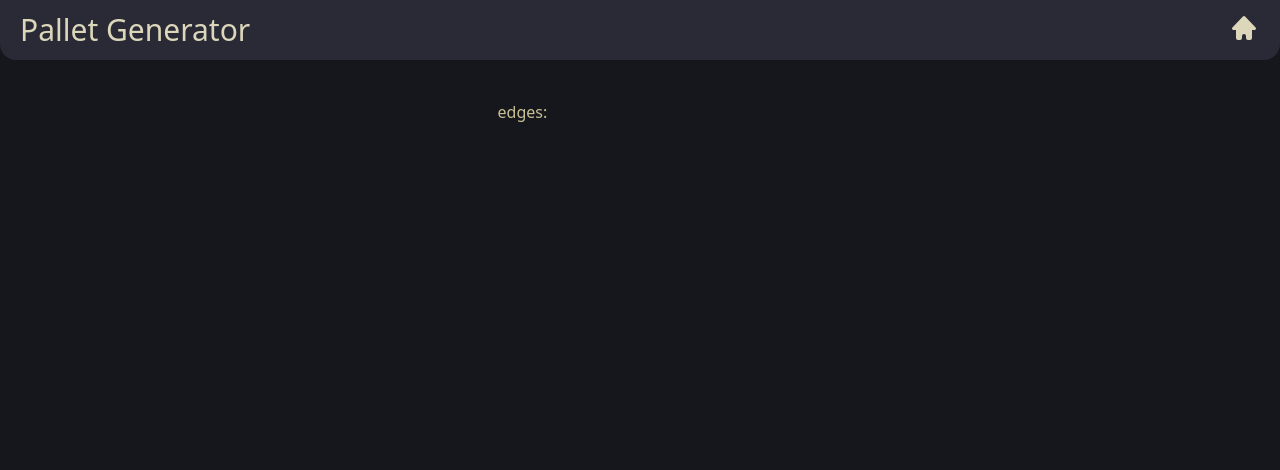
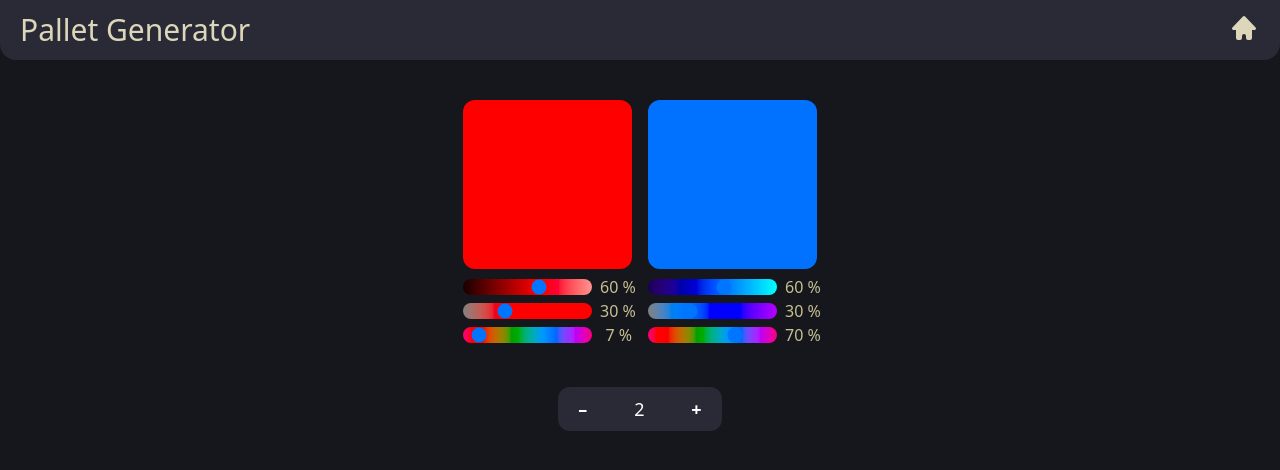
Before and after one commit to HasSak-47/oneoffs, a React (Vite) app: page /oneoffs/PalletGenerator in a window 1280 px wide. Shown: the top 470 px of the page. Built offline with nearby package versions, Linux system fonts and the light colour scheme.

Commit message:
color selector almost over?

```diff
--- a/src/PalletGenerator.tsx
+++ b/src/PalletGenerator.tsx
@@ -2,12 +2,17 @@ import { ChangeEventHandler, useState } from 'react';
 import { oklab_to_rgb, oklch_to_oklab, rgb_to_hex } from './color';
 import Header from './Header';
 
+interface ColorProps {
+  L: number;
+  c: number;
+  h: number;
+  setl: (v: number) => void;
+  setc: (v: number) => void;
+  seth: (v: number) => void;
+}
+
 // @ts-ignore
-function ColorPicker() {
-  const [L, setl] = useState(0.8);
-  const [c, setc] = useState(0.3);
-  const [h, seth] = useState(0);
-
+function ColorPicker({ L, c, h, setl, setc, seth }: ColorProps) {
   const fmt = (
     beg_l: number,
     beg_c: number,
@@ -36,21 +41,22 @@ function ColorPicker() {
     on: ChangeEventHandler<HTMLInputElement>
   ) => {
     return (
-      <div className='color-picker-slider'>
-        {' '}
+      <div className='flex items-center gap-2'>
         <input
-          className='color-picker-slider-slider'
+          className='min-w-0 flex-1 appearance-none rounded-xl'
           type='range'
           max='1000'
           min='0'
           step='1'
-          defaultValue={def * 1000}
+          value={def * 1000}
           style={{
             backgroundImage: bg_image,
           }}
           onChange={on}
         />
-        <div className='color-picker-slider-text'>{def} %</div>
+        <div className='text-oldWhite w-8 text-right whitespace-nowrap'>
+          {Math.round(def * 100)} %
+        </div>
       </div>
     );
   };
@@ -66,19 +72,17 @@ function ColorPicker() {
     seth(parseInt(e.target.value) / 1000)
   );
 
-  console.log(L, c, h);
-
   return (
-    <div className='color-picker'>
+    <div className='max-w-[200px] md:max-w-[400px]'>
       <button
-        className='color-picker-square'
+        className='aspect-square w-full rounded-xl hover:scale-110 hover:cursor-copy'
         style={{ backgroundImage: fmt(L, c, h, L, c, h) }}
         onClick={(_) => {
           const rgb = oklab_to_rgb(oklch_to_oklab({ L, c, h }));
           navigator.clipboard.writeText(rgb_to_hex(rgb));
         }}
       />
-      <div className='color-picker-sliders'>
+      <div className='w-full'>
         {OkL}
         {Okc}
         {Okh}
@@ -87,12 +91,82 @@ function ColorPicker() {
   );
 }
 export default function PalletGenerator() {
+  const [startL, setStartL] = useState(0.6);
+  const [startc, setStartc] = useState(0.07);
+  const [starth, setStarth] = useState(0.3);
+  const [endL, setEndL] = useState(0.6);
+  const [endc, setEndc] = useState(0.7);
+  const [endh, setEndh] = useState(0.3);
+
+  const [number, setNumber] = useState(2);
+  const [numberInput, setNumberInput] = useState('2');
+
+  const setGlobalNumber = (n: number) => {
+    setNumberInput(n.toString());
+    setNumber(n);
+  };
+
+  const commit = () => {
+    const parsed = parseInt(numberInput, 10);
+    const clamped = isNaN(parsed) ? 2 : Math.min(Math.max(parsed, 2), 10);
+    setGlobalNumber(clamped);
+  };
+
   return (
     <div id='pallet-generator' className='h-full w-full'>
       <Header name='Pallet Generator' ret={true} />
-      <div id='pallet-config' className='m-auto mt-10 w-fit'>
-        <label className='text-oldWhite'> edges: </label>
-        <input className='text-oldWhite text-right' type='number' />
+      <div className='m-auto mt-10 flex w-fit flex-col space-y-4 space-x-4 md:flex-row'>
+        <ColorPicker
+          L={startL}
+          c={starth}
+          h={startc}
+          setl={setStartL}
+          setc={setStarth}
+          seth={setStartc}
+        />
+
+        <ColorPicker
+          L={endL}
+          c={endh}
+          h={endc}
+          setl={setEndL}
+          setc={setEndh}
+          seth={setEndc}
+        />
+      </div>
+      <div className='m-auto mt-6 w-fit'>
+        <div className='bg-sumiInk4 flex w-fit items-center gap-2 rounded-xl p-2 text-white'>
+          <button
+            className='rounded px-3 text-lg font-bold hover:cursor-pointer'
+            onClick={(_) => {
+              setGlobalNumber(Math.max(number - 1, 2));
+            }}
+          >
+            –
+          </button>
+          <input
+            className='w-16 [appearance:textfield] bg-transparent text-center text-lg outline-none'
+            value={numberInput}
+            onChange={(e) => {
+              const val = parseInt(e.target.value, 10);
+              if (!isNaN(val)) {
+                setNumberInput(e.target.value);
+              }
+            }}
+            onKeyDown={(e) => {
+              if (e.key === 'Enter') commit();
+            }}
+            onBlur={commit}
+          />
+          <button
+            className='rounded px-3 text-lg font-bold hover:cursor-pointer'
+            onClick={(_) => {
+              setGlobalNumber(Math.min(number + 1, 10));
+            }}
+          >
+            +
+          </button>
+        </div>
       </div>
     </div>
   );
--- a/src/index.css
+++ b/src/index.css
@@ -83,128 +83,4 @@
 	.util:focus {
 		@apply bg-sumiInk6 scale-110;
 	}
-
-	/* pallets */
-	#pallet-left-col {
-		@apply m-auto mt-3 h-full max-w-fit md:m-3;
-	}
 }
-
-/*
-@theme inline {
-    --radius-sm: calc(var(--radius) - 4px);
-    --radius-md: calc(var(--radius) - 2px);
-    --radius-lg: var(--radius);
-    --radius-xl: calc(var(--radius) + 4px);
-    --color-background: var(--background);
-    --color-foreground: var(--foreground);
-    --color-card: var(--card);
-    --color-card-foreground: var(--card-foreground);
-    --color-popover: var(--popover);
-    --color-popover-foreground: var(--popover-foreground);
-    --color-primary: var(--primary);
-    --color-primary-foreground: var(--primary-foreground);
-    --color-secondary: var(--secondary);
-    --color-secondary-foreground: var(--secondary-foreground);
-    --color-muted: var(--muted);
-    --color-muted-foreground: var(--muted-foreground);
-    --color-accent: var(--accent);
-    --color-accent-foreground: var(--accent-foreground);
-    --color-destructive: var(--destructive);
-    --color-border: var(--border);
-    --color-input: var(--input);
-    --color-ring: var(--ring);
-    --color-chart-1: var(--chart-1);
-    --color-chart-2: var(--chart-2);
-    --color-chart-3: var(--chart-3);
-    --color-chart-4: var(--chart-4);
-    --color-chart-5: var(--chart-5);
-    --color-sidebar: var(--sidebar);
-    --color-sidebar-foreground: var(--sidebar-foreground);
-    --color-sidebar-primary: var(--sidebar-primary);
-    --color-sidebar-primary-foreground: var(--sidebar-primary-foreground);
-    --color-sidebar-accent: var(--sidebar-accent);
-    --color-sidebar-accent-foreground: var(--sidebar-accent-foreground);
-    --color-sidebar-border: var(--sidebar-border);
-    --color-sidebar-ring: var(--sidebar-ring);
-}
-
-:root {
-    --radius: 0.625rem;
-    --background: oklch(1 0 0);
-    --foreground: oklch(0.141 0.005 285.823);
-    --card: oklch(1 0 0);
-    --card-foreground: oklch(0.141 0.005 285.823);
-    --popover: oklch(1 0 0);
-    --popover-foreground: oklch(0.141 0.005 285.823);
-    --primary: oklch(0.21 0.006 285.885);
-    --primary-foreground: oklch(0.985 0 0);
-    --secondary: oklch(0.967 0.001 286.375);
-    --secondary-foreground: oklch(0.21 0.006 285.885);
-    --muted: oklch(0.967 0.001 286.375);
-    --muted-foreground: oklch(0.552 0.016 285.938);
-    --accent: oklch(0.967 0.001 286.375);
-    --accent-foreground: oklch(0.21 0.006 285.885);
-    --destructive: oklch(0.577 0.245 27.325);
-    --border: oklch(0.92 0.004 286.32);
-    --input: oklch(0.92 0.004 286.32);
-    --ring: oklch(0.705 0.015 286.067);
-    --chart-1: oklch(0.646 0.222 41.116);
-    --chart-2: oklch(0.6 0.118 184.704);
-    --chart-3: oklch(0.398 0.07 227.392);
-    --chart-4: oklch(0.828 0.189 84.429);
-    --chart-5: oklch(0.769 0.188 70.08);
-    --sidebar: oklch(0.985 0 0);
-    --sidebar-foreground: oklch(0.141 0.005 285.823);
-    --sidebar-primary: oklch(0.21 0.006 285.885);
-    --sidebar-primary-foreground: oklch(0.985 0 0);
-    --sidebar-accent: oklch(0.967 0.001 286.375);
-    --sidebar-accent-foreground: oklch(0.21 0.006 285.885);
-    --sidebar-border: oklch(0.92 0.004 286.32);
-    --sidebar-ring: oklch(0.705 0.015 286.067);
-}
-
-.dark {
-    --background: oklch(0.141 0.005 285.823);
-    --foreground: oklch(0.985 0 0);
-    --card: oklch(0.21 0.006 285.885);
-    --card-foreground: oklch(0.985 0 0);
-    --popover: oklch(0.21 0.006 285.885);
-    --popover-foreground: oklch(0.985 0 0);
-    --primary: oklch(0.92 0.004 286.32);
-    --primary-foreground: oklch(0.21 0.006 285.885);
-    --secondary: oklch(0.274 0.006 286.033);
-    --secondary-foreground: oklch(0.985 0 0);
-    --muted: oklch(0.274 0.006 286.033);
-    --muted-foreground: oklch(0.705 0.015 286.067);
-    --accent: oklch(0.274 0.006 286.033);
-    --accent-foreground: oklch(0.985 0 0);
-    --destructive: oklch(0.704 0.191 22.216);
-    --border: oklch(1 0 0 / 10%);
-    --input: oklch(1 0 0 / 15%);
-    --ring: oklch(0.552 0.016 285.938);
-    --chart-1: oklch(0.488 0.243 264.376);
-    --chart-2: oklch(0.696 0.17 162.48);
-    --chart-3: oklch(0.769 0.188 70.08);
-    --chart-4: oklch(0.627 0.265 303.9);
-    --chart-5: oklch(0.645 0.246 16.439);
-    --sidebar: oklch(0.21 0.006 285.885);
-    --sidebar-foreground: oklch(0.985 0 0);
-    --sidebar-primary: oklch(0.488 0.243 264.376);
-    --sidebar-primary-foreground: oklch(0.985 0 0);
-    --sidebar-accent: oklch(0.274 0.006 286.033);
-    --sidebar-accent-foreground: oklch(0.985 0 0);
-    --sidebar-border: oklch(1 0 0 / 10%);
-    --sidebar-ring: oklch(0.552 0.016 285.938);
-}
-
-@layer base {
-    * {
-        @apply border-border outline-ring/50;
-    }
-
-    body {
-        @apply bg-background text-foreground;
-    }
-}
-*/
```
